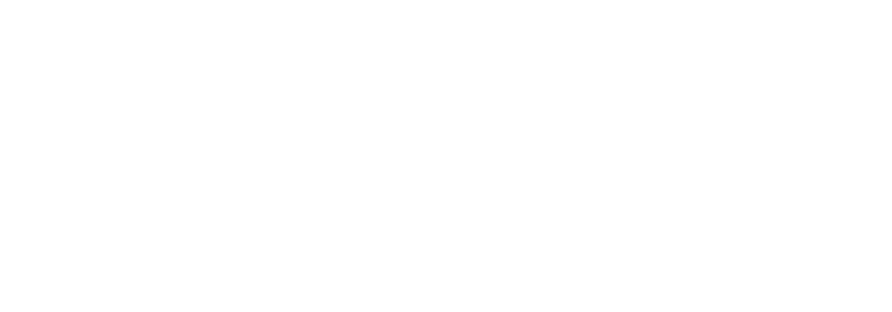
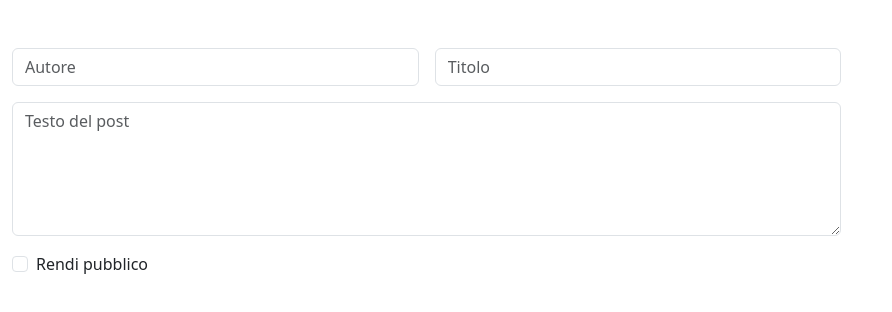
Before and after one commit to ErikaArci99/react-post-form, a React (Vite) app in the folder react--post-form/: page / in a window 1280 px wide. Shown: the top 312 px of the page, without its empty margins (0-892 px from the left). Built offline with nearby package versions, Linux system fonts and the light colour scheme.

Commit message:
[UPD] creata struttura statica form

```diff
--- a/react--post-form/src/components/PostForm.jsx
+++ b/react--post-form/src/components/PostForm.jsx
@@ -2,9 +2,42 @@
 
 const PostForm = () => {
     return (
-        <>
+        <div className="row g-3">
+            <div className="col-12 col-md-6">
+                <input
+                    type="text"
+                    placeholder="Autore"
+                    className="form-control"
+                />
+            </div>
+            <div className="col-12 col-md-6">
+                <input
+                    type="text"
+                    placeholder="Titolo"
+                    className="form-control"
+                />
+            </div>
+            <div className="col-12">
+                <textarea
+                    placeholder="Testo del post"
+                    className="form-control"
+                    rows="5"
+                ></textarea>
+            </div>
+            <div className="col-12">
+                <div className="form-check">
+                    <input
+                        className="form-check-input"
+                        type="checkbox"
+                        id="publicPost"
+                    />
+                    <label className="form-check-label" htmlFor="publicPost">
+                        Rendi pubblico
+                    </label>
+                </div>
+            </div>
+        </div>
 
-        </>
     )
 }
 
```
